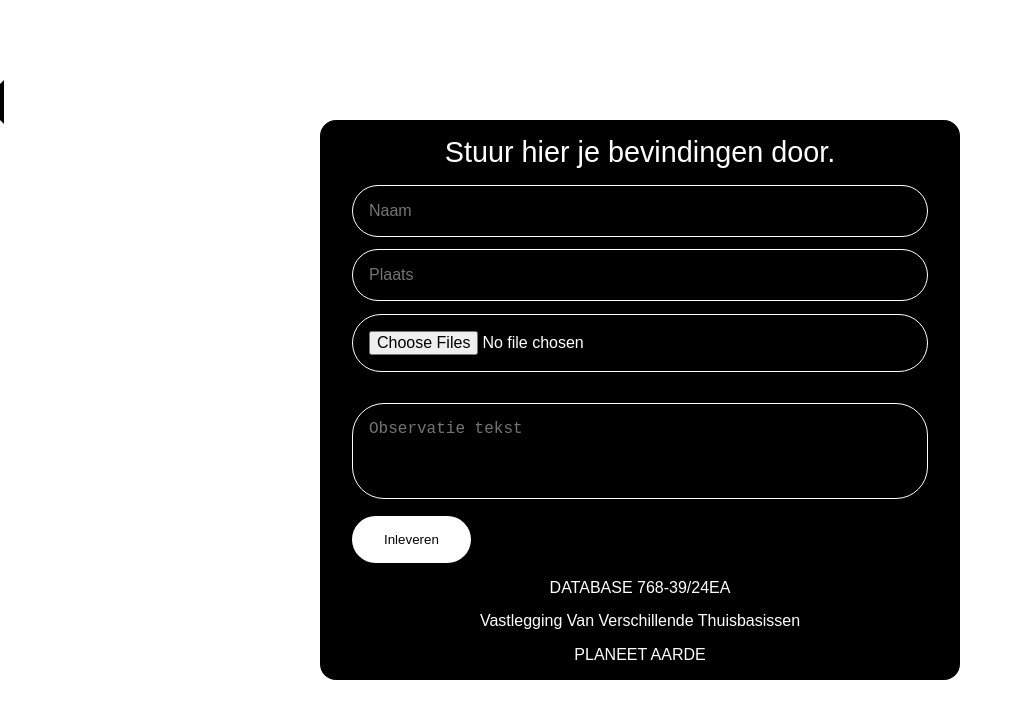
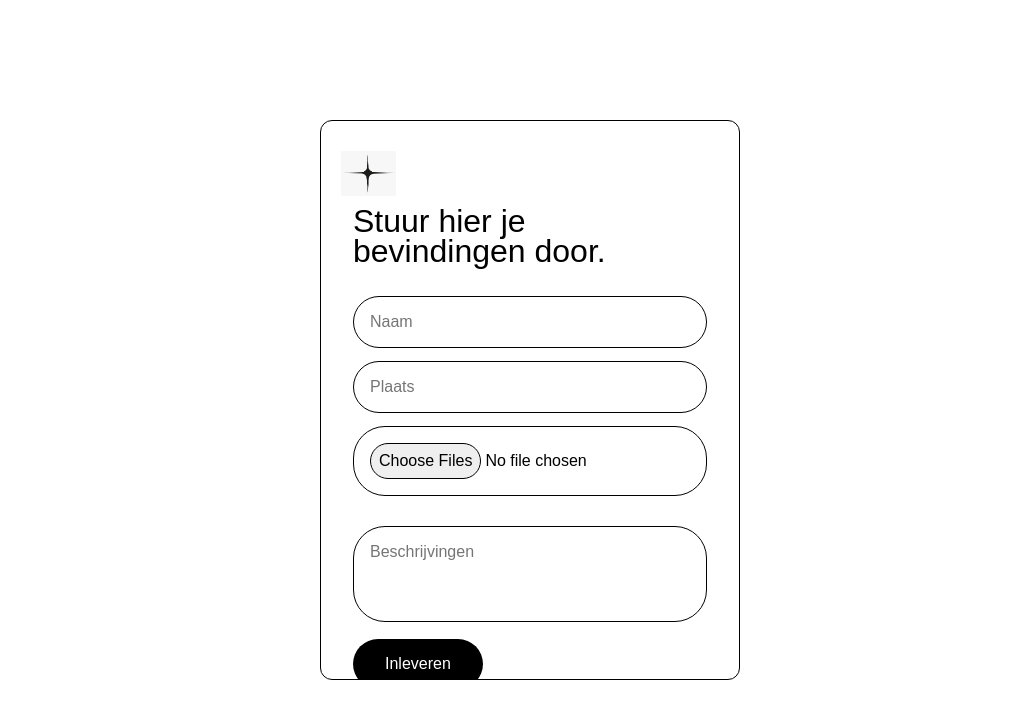
Before and after one commit to ruben0tter/EnkeltjeAndersLand, a website: page public/index.html in a window 1280 px wide. Shown: the whole page, without its empty margins (0-1023 px from the left). Drawn offline with Linux system fonts and the light colour scheme; a web font is replaced by a local one.

Commit message:
Add submitted pages and additional images

```diff
--- a/public/index.html
+++ b/public/index.html
@@ -6,24 +6,29 @@
     <meta http-equiv="X-UA-Compatible" content="ie=edge" />
     <title>Contactform</title>
     <link rel="stylesheet" href="styles.css">
+    <link rel="stylesheet" href="https://use.typekit.net/khn8tnr.css">
+    <link rel="stylesheet" href="https://use.typekit.net/khn8tnr.css">
 </head>
 <body>
     <div class="contact">
         <div class="map"></div>
         <div class="form">
-            <h1>Stuur hier je bevindingen door.</h1>
+            <img class="img-star" src="/images/star.jpeg" alt="star" >
+            <h1>Stuur hier je<br>bevindingen door.</h1>
             <form id="contact-form" action="/send" method="post" enctype="multipart/form-data">
                 <input type="text" name="naam" id="naam" required placeholder="Naam">
                 <input type="text" name="plaats" id="plaats" required placeholder="Plaats">
                 <input type="file" name="files" id="file" required placeholder="Foto's" accept="image/png, image/jpeg, image/HEIC" multiple><br><br>
-                <textarea name="observatie_tekst" id="observatie" required placeholder="Observatie tekst"></textarea>
+                <textarea name="observatie_tekst" id="observatie" required placeholder="Beschrijvingen"></textarea>
                 <input type="hidden" name="_captcha" value="false">
-                <button type="submit">Inleveren</button>
+                <button id="submitButton" type="submit" @onclick="replace(submitted.html)">Inleveren</button>
             </form>
-            <h2>DATABASE 768-39/24EA</h2>
-            <h2>Vastlegging Van Verschillende Thuisbasissen</h2>
-            <h2>PLANEET AARDE</h2>
         </div>
     </div>
+    <script>
+        document.getElementById('submitButton').addEventListener('click', function() {
+            window.location.href = '/submitted';
+        });
+    </script>
 </body>
 </html>
--- a/public/styles.css
+++ b/public/styles.css
@@ -11,7 +11,8 @@
 
 body {
     height: 100vh;
-
+    border-left:50px solid transparent;
+    border-right:50px solid transparent;
     display: flex;
     justify-content: center;
     align-items: center;
@@ -21,47 +22,52 @@ body {
 .contact {
     height: 70vh;
     width: 50vw;
-    border-radius: 1rem;
     display: flex;
     overflow: hidden;
+}
 
+.form{
+    width: 420px;
+    background-color: transparent;
+    border: 1px solid var(--secondary);
+    border-radius: 12px;
+    padding: 20px, 40px;
+    display: flex;
+    flex-direction: column;
+    justify-content: space-evenly;
 }
 
 
-.form{
-    background-color: var(--secondary);
-    display: flex;
-    flex-direction: column;
-    justify-content: space-evenly;
-
-}
-
-.form::before{
-    position: absolute;
-    top: 10%;
-    left: -2.5rem;
-    content: "";
-    width: 0;
-    height: 0;
-    border: 1.4rem solid transparent;
-    border-right: 1.4rem solid var(--secondary);
-}
-
     .form h1 {
-        color: #fff;
-        font: 500 1.8rem sans-serif;
+        color: #000;
+        font-family: "roc-grotesk-condensed", sans-serif;
+        font-weight: 500;
+        font-style: normal;
         display: flex;
-        justify-content: center;
-        align-items: center;
+        justify-content: left;
+        align-items: left;
+        padding: 0 2rem;
+        padding-bottom: 30px;
+        padding-top: 10px;
+        line-height:30px;
     }
 
     .form h2 {
-        color: #fff;
+        color: #000;
         font: 100 1rem sans-serif;
-        display: flex;
-        justify-content: center;
-        align-items: center;
+        justify-content: left;
+        align-items: left;
+        padding: 0 2rem;
+        padding-bottom: 30px;
+        padding-top: 30px;
     }
+
+  .img-star {
+    width: 75px;
+    height: 75px;
+    padding-left: 20px;
+    padding-top: 30px;
+  }
 
 .form form {
     padding:0 2rem;
@@ -73,9 +79,25 @@ body {
     border: .08rem solid var(--primary);
     border-radius: 2rem;
     background-color: unset;
-    color: #fff;
+    color: #000;
     font-size: 1rem;
+    font-family: "roc-grotesk", sans-serif;
+    font-weight: 400;
+    font-style: normal;
+    border-color:#000;
 }
+
+input::file-selector-button {
+    font-weight: bold;
+    font-family: "roc-grotesk", sans-serif;
+    font-weight: 400;
+    font-style: normal;
+    color: rgb(0, 0, 0);
+    padding: 0.5em;
+    border: thin solid rgb(0, 0, 0);
+    border-radius: 20px;
+  }
+
 
 .form input:not(:first-child), .form textarea, .form button {
     margin-top: .8rem;
@@ -83,14 +105,20 @@ body {
 
 .form textarea{
     height: 6rem;
-    resize: none;
+    resize:none;
+
 }
 
 .form button{
-    background-color: var(--primary);
+    background-color: var(--secondary);
     padding: 1rem 2rem;
-    color: #000000;
+    color: #ffff;
     border-radius: 2rem;
-    border: none;
+    border: 2px;
     cursor: pointer;
-}
+    font-family: "roc-grotesk-condensed", sans-serif;
+    font-weight: 500;
+    font-style: normal;
+    font-size: 16px;
+    margin-bottom:30px;
+    }
--- /dev/null
+++ b/public/submitted.css
@@ -0,0 +1,33 @@
+:root {
+    --primary: #fff;
+    --secondary: #000000;}
+
+* {
+        margin:0;
+        padding:0;
+        box-sizing: border-box;
+}
+
+html, body
+{
+    height: 100%;
+    margin:0;
+    padding:0;
+}
+
+div {
+    position:relative;
+    height: 100%;
+    width:100%;
+}
+
+div img {
+    position:absolute;
+    top:0;
+    left:0;
+    right:0;
+    bottom:0;
+    margin:auto;
+    width: 905px;
+    height: 600px;
+}
```
Also changed, not shown: public/submitted.html (added, +12 -0 lines), server.js (+15 -5 lines), public/images/star.jpeg (added), public/images/submitted_page.jpeg (added), 5 other files.
